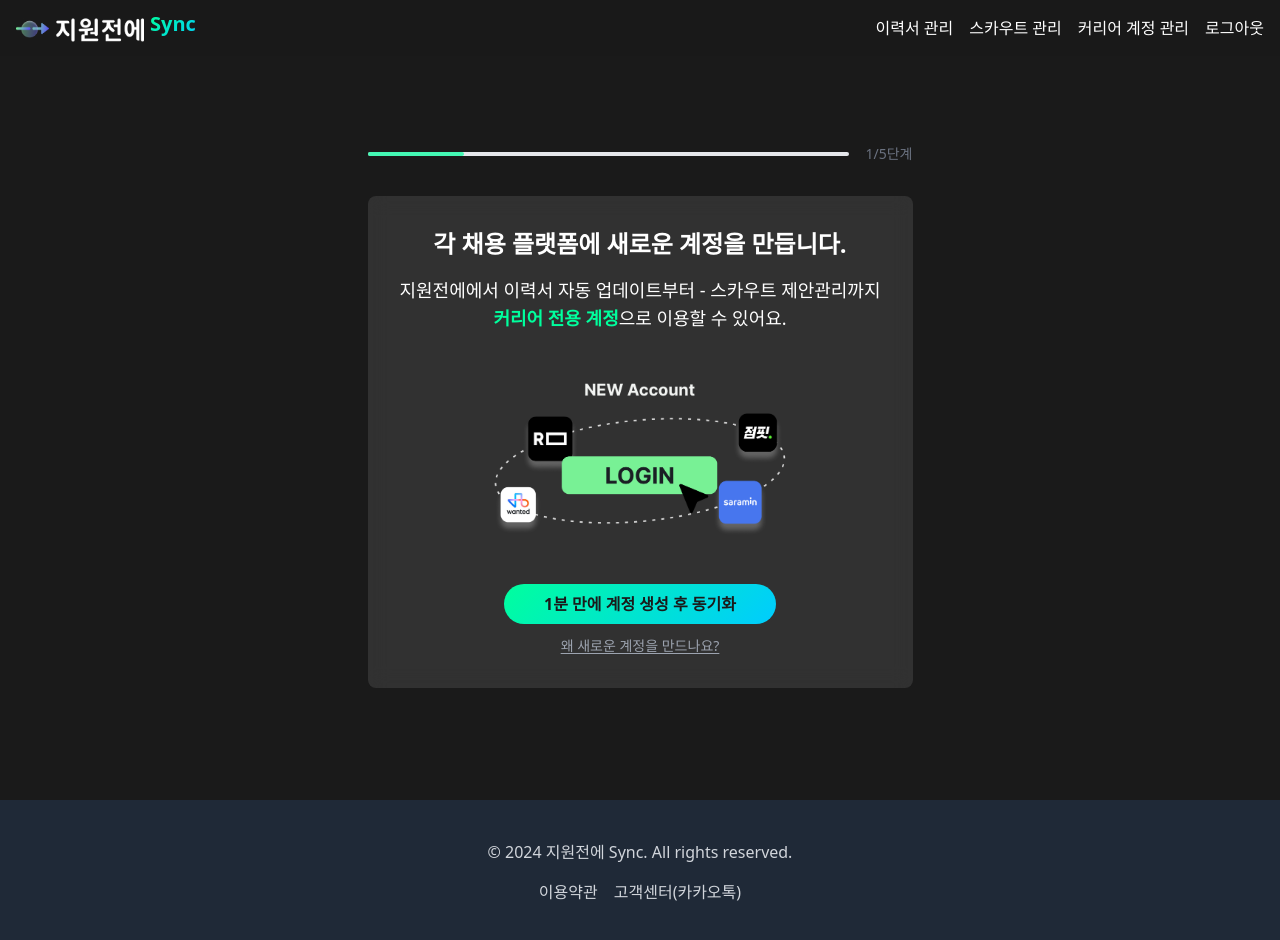
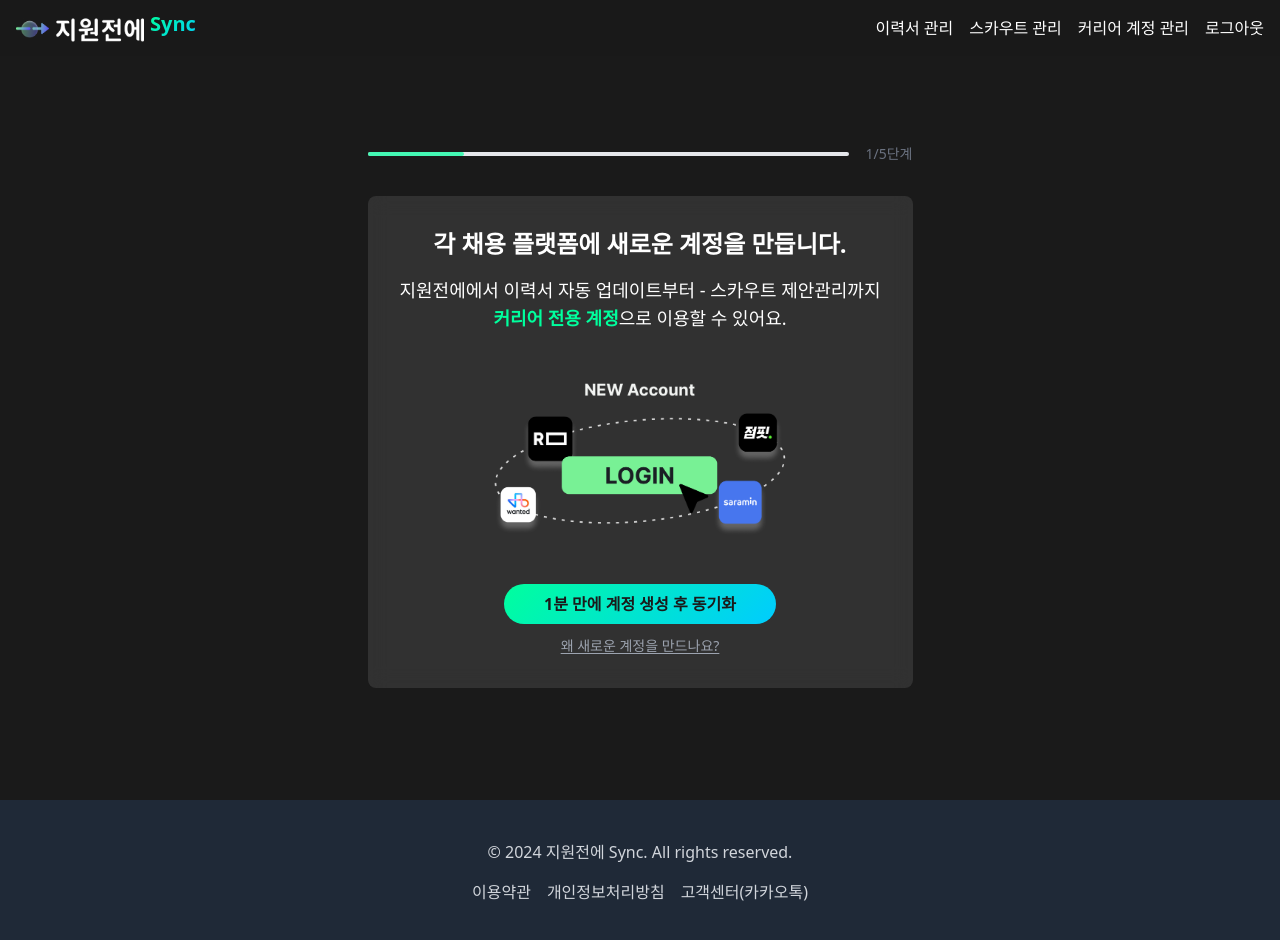
Before and after one commit to team-in10s/jiwon-sync-frontend, a Next.js app: page /app/onboarding in a window 1280 px wide. Shown: the top 940 px of the page. Built offline with nearby package versions, Linux system fonts and the light colour scheme; no server answers.

Commit message:
chore: 개인정보처리방침 추가 (footer)

```diff
--- a/app/app/components/app-footer.tsx
+++ b/app/app/components/app-footer.tsx
@@ -12,9 +12,14 @@ export default function AppFooter() {
           >
             이용약관
           </a>
-          {/* <a href="#" className="text-gray-300 hover:text-white">
+          <a
+            href="https://www.in10s.co/jiwon-sync/privacypolicy"
+            target="_blank"
+            className="text-gray-300 hover:text-white"
+            rel="noreferrer"
+          >
             개인정보처리방침
-          </a> */}
+          </a>
           <a
             href="http://pf.kakao.com/_xjxkJbG/chat"
             target="_blank"
```
